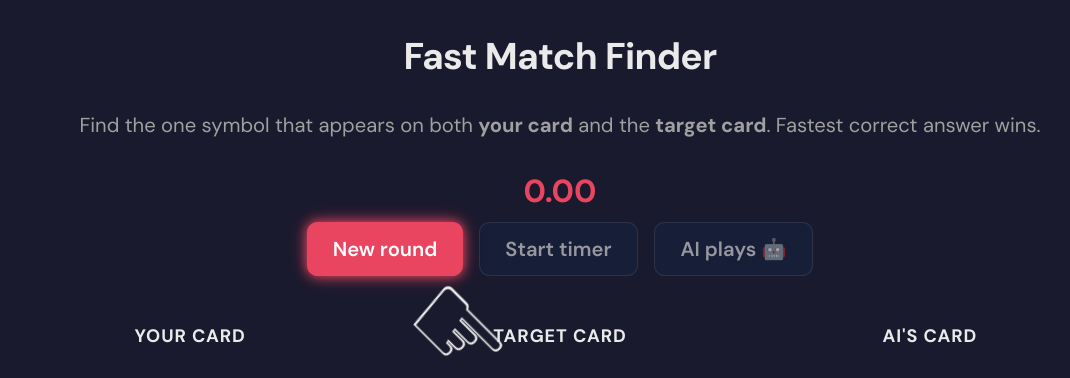
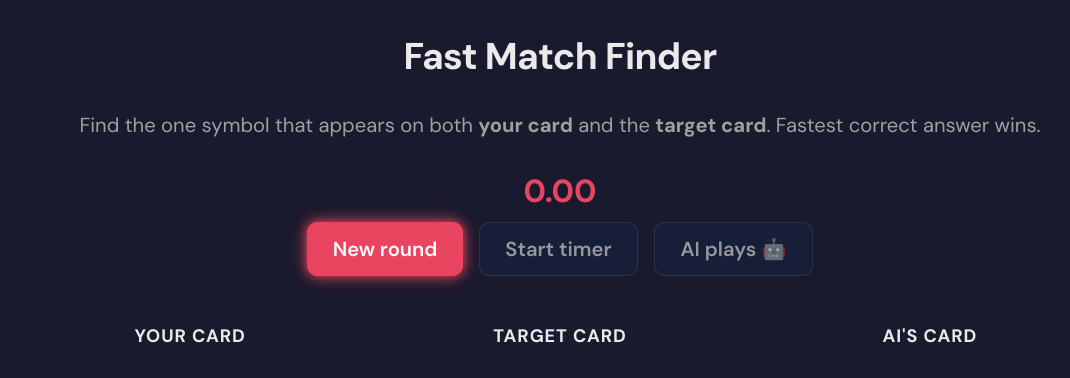
Before and after one commit to jpadams/fastmatchgame, a plain HTML site: page static/index.html in a window 1280 px wide. Shown: the top 378 px of the page, without its empty margins (80-1150 px from the left). Drawn offline with Linux system fonts and the light colour scheme; no server answers.

Commit message:
remove hand pointing demo

```diff
--- a/static/index.html
+++ b/static/index.html
@@ -152,7 +152,6 @@
       width: 100%;
       line-height: 0;
       text-align: center;
-      position: relative;
     }
     .welcome-demo-img-wrap img {
       display: block;
@@ -160,25 +159,6 @@
       height: auto;
       vertical-align: top;
       margin: 0 auto;
-    }
-    .welcome-demo-click-hint {
-      position: absolute;
-      left: 40%;
-      top: 20%;
-      transform: translate(-50%, -100%) rotate(45deg);
-      text-align: center;
-      pointer-events: none;
-      color: var(--text);
-    }
-    .welcome-demo-click-hint .finger-tap {
-      display: block;
-      font-size: calc(5.4rem * var(--scale));
-      line-height: 1;
-      animation: finger-tap 1.2s ease-in-out infinite;
-    }
-    @keyframes finger-tap {
-      0%, 100% { transform: translateX(0); }
-      50% { transform: translateX(0.35em); }
     }
     .welcome-demo-caption {
       grid-column: 1 / -1;
@@ -481,10 +461,7 @@
           '<div class="welcome-demo-headings">' +
             '<h3>Your card</h3><h3>Target card</h3><h3>AI\'s card</h3>' +
           '</div>' +
-          '<div class="welcome-demo-img-wrap">' +
-            '<img src="static/sample-match.svg" alt="Find the symbol on both cards" />' +
-            '<div class="welcome-demo-click-hint"><span class="finger-tap" aria-hidden="true">☞</span></div>' +
-          '</div>' +
+          '<div class="welcome-demo-img-wrap"><img src="static/sample-match.svg" alt="Find the symbol on both cards" /></div>' +
           '<p class="welcome-demo-caption"><strong>Click on <span class="caption-lozenge">New round</span> to play!</strong></p>' +
           '<p class="welcome-demo-caption"><strong>Toggle on <span class="caption-lozenge caption-lozenge-ai">AI plays 🤖</span> to battle!</strong></p>' +
         '</div>';
```
